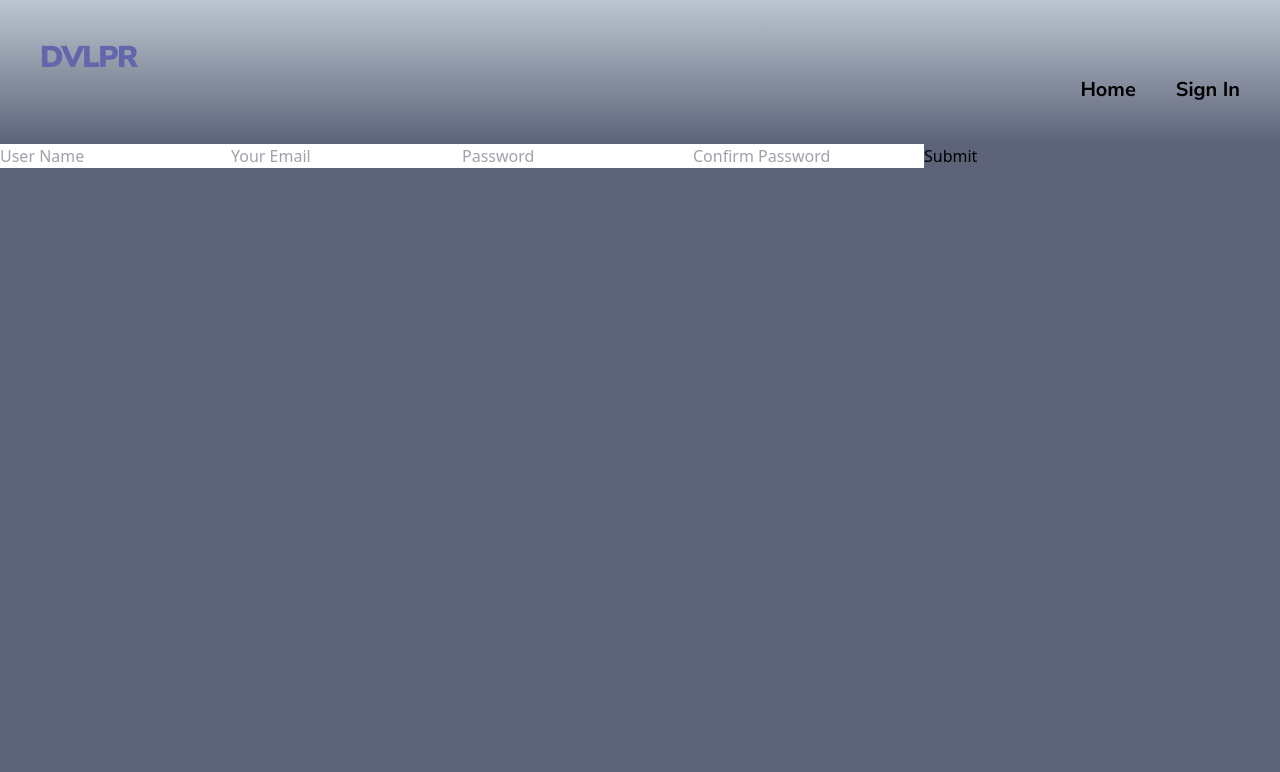
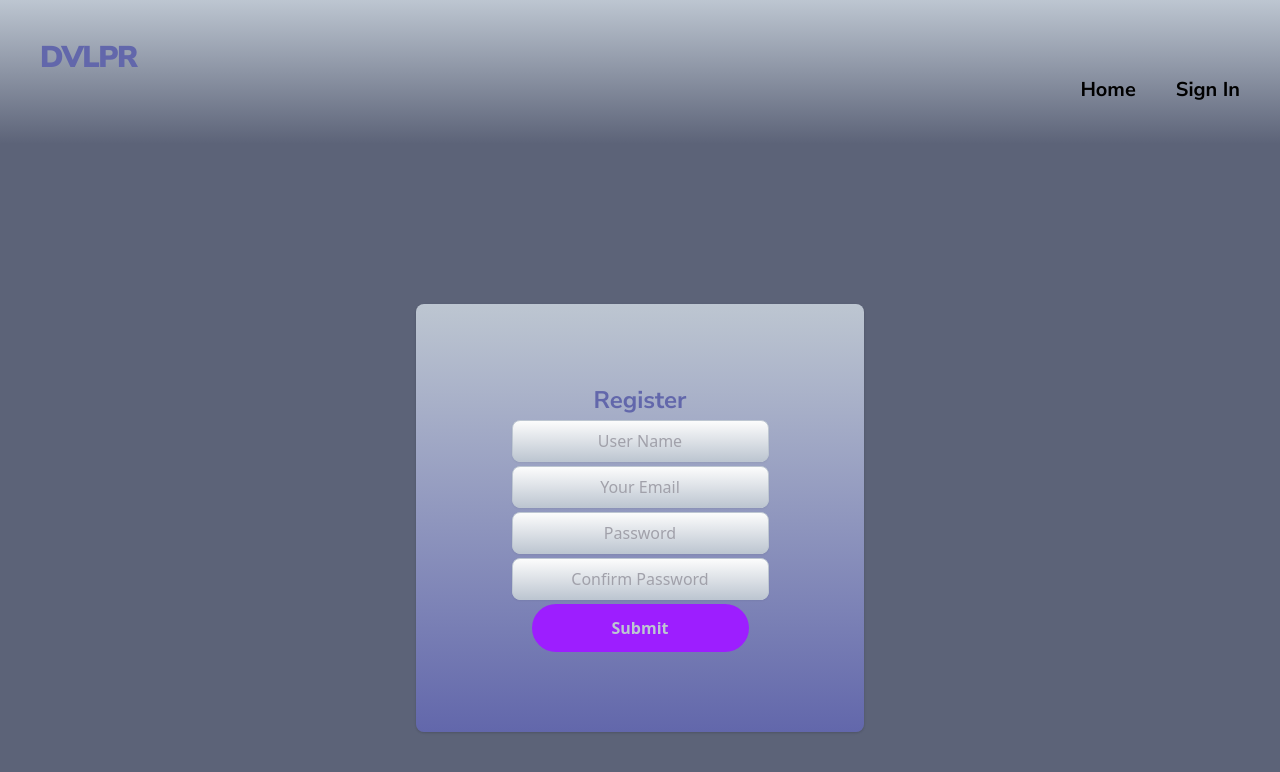
Before and after one commit to ywakili18/Dvlpr, a React (Create React App) app in the folder dvlpr/client/: page /register in a window 1280 px wide. Shown: the top 772 px of the page. Built offline with nearby package versions, Linux system fonts and the light colour scheme.

Commit message:
Form component for register styled

```diff
--- a/dvlpr/client/src/components/NewPost.js
+++ b/dvlpr/client/src/components/NewPost.js
@@ -1,9 +1,10 @@
 import { useEffect } from 'react'
 
-export default function NewPost() {
+const NewPost = () => {
   return (
     <div>
-      <div></div>
+      <h1>THIS IS BIG TEXT</h1>
     </div>
   )
 }
+export default NewPost
--- a/dvlpr/client/src/pages/Feed.js
+++ b/dvlpr/client/src/pages/Feed.js
@@ -5,7 +5,6 @@ import PostCard from '../components/PostCard'
 export default function () {
   return (
     <div>
-      <NewPost />
       <PostCard />
     </div>
   )
--- a/dvlpr/client/src/pages/Register.js
+++ b/dvlpr/client/src/pages/Register.js
@@ -25,8 +25,14 @@ export default function Register() {
     setFormValues(iState)
   }
   return (
+    <div class="mt-40 sm:mx-auto sm:w-full sm:max-w-md text-center">
+      <div class="bg-gradient-to-b from-coolGray-light to-purple-light py-20 px-5 shadow rounded-lg sm:px-">
+        <h1 class="text-purple-light text-2xl font-bold font-brand">
+          Register
+        </h1>
+        <form onSubmit={handleSubmit} class="mb-0 space-y-5 ">
           <div>
-      <form onSubmit={handleSubmit}>
+            <div class="mt-1">
               <input
                 onChange={handleChange}
                 name="userName"
@@ -34,7 +40,15 @@ export default function Register() {
                 placeholder="User Name"
                 value={formValues.userName}
                 required
+                class="text-center bg-gradient-to-b
+              from-white-regular to-coolGray-light
+              border border-coolGray-light px-3 py-2
+              rounded-lg shadow-sm focus:outline-none
+              focus:border-purple-regular focus:ring-1
+              focus:ring-purple-regular"
               />
+            </div>
+            <div class="mt-1">
               <input
                 onChange={handleChange}
                 name="email"
@@ -42,7 +56,15 @@ export default function Register() {
                 placeholder="Your Email"
                 value={formValues.email}
                 required
+                class="text-center bg-gradient-to-b
+              from-white-regular to-coolGray-light
+              border border-coolGray-light px-3 py-2
+              rounded-lg shadow-sm focus:outline-none
+              focus:border-purple-regular focus:ring-1
+              focus:ring-purple-regular"
               />
+            </div>
+            <div class="mt-1">
               <input
                 onChange={handleChange}
                 name="password"
@@ -50,7 +72,15 @@ export default function Register() {
                 placeholder="Password"
                 value={formValues.password}
                 required
+                class="text-center bg-gradient-to-b
+              from-white-regular to-coolGray-light
+              border border-coolGray-light px-3 py-2
+              rounded-lg shadow-sm focus:outline-none
+              focus:border-purple-regular focus:ring-1
+              focus:ring-purple-regular"
               />
+            </div>
+            <div class="mt-1">
               <input
                 onChange={handleChange}
                 name="confirmPassword"
@@ -58,16 +88,30 @@ export default function Register() {
                 placeholder="Confirm Password"
                 value={formValues.confirmPassword}
                 required
+                class="text-center bg-gradient-to-b
+              from-white-regular to-coolGray-light
+              border border-coolGray-light px-3 py-2
+              rounded-lg shadow-sm focus:outline-none
+              focus:border-purple-regular focus:ring-1
+              focus:ring-purple-regular"
               />
+            </div>
+            <div class="mt-1">
               <button
                 type="submit"
                 disabled={
-            formValues.confirmPassword === formValues.password ? false : true
+                  formValues.confirmPassword === formValues.password
+                    ? false
+                    : true
                 }
+                class="bg-purple-regular  text-coolGray-light font-bold py-3 px-20 rounded-full"
               >
                 Submit
               </button>
+            </div>
+          </div>
         </form>
+      </div>
     </div>
   )
 }
```
Lines whose indentation alone changed are shown as unchanged.
